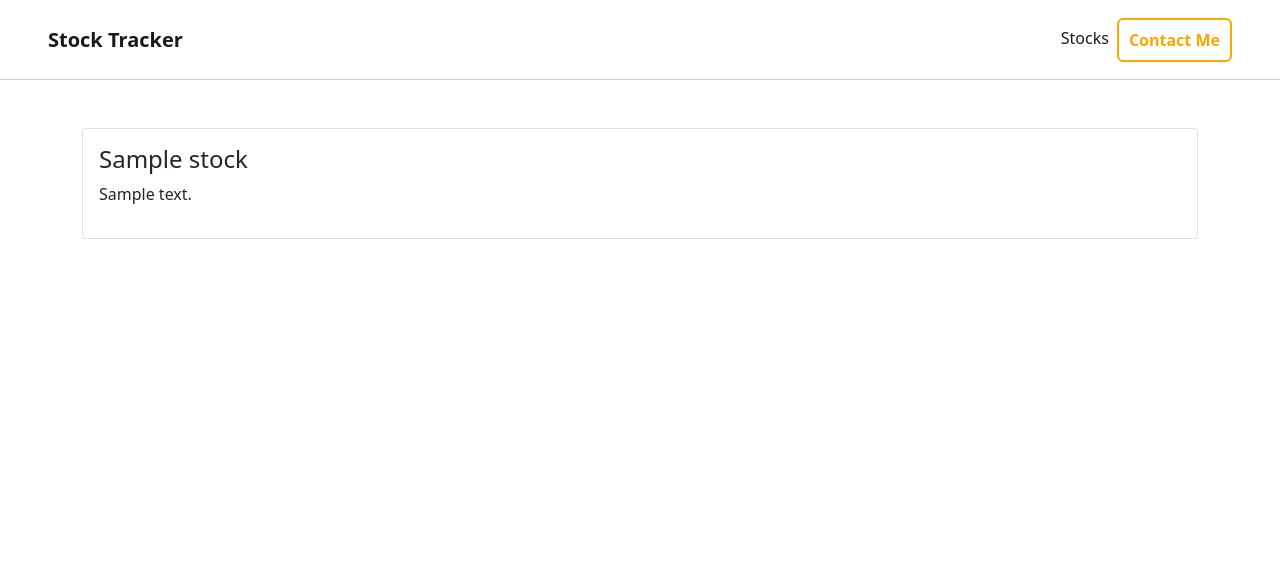
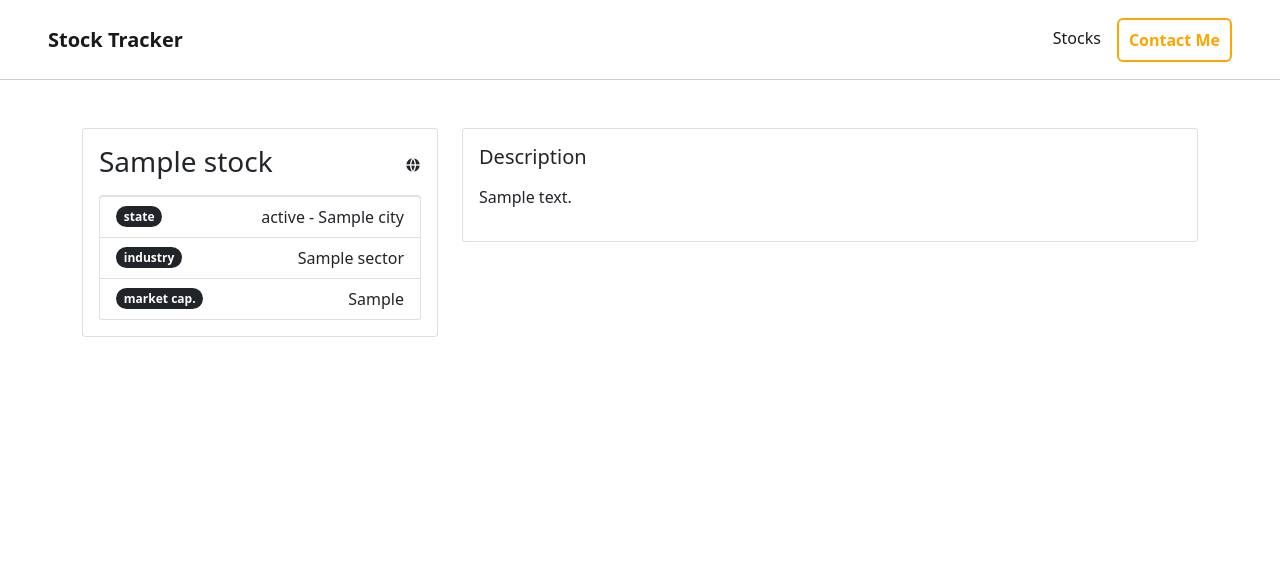
Before and after one commit to Baly-Dev/stock-viewer, a Django app: template main/templates/main/show.html in a window 1280 px wide. Shown: the top 577 px of the page. Run offline with Django 4.2, Linux system fonts and the light colour scheme; the template is opened without the code that fills it: most values are stand-ins (such as "Sample title", 1, 10 or a date in 2020).

Commit message:
improved: show view

```diff
--- a/main/templates/main/show.html
+++ b/main/templates/main/show.html
@@ -4,11 +4,37 @@
 <div id="show" class="py-5">
     <section id="firstSection">
         <div class="container">
-            <div class="card">
-                <div class="card-body">
-                    <h4>{{ stock.longName }}</h4>
-                    <p>{{ stock.longBusinessSummary }}</p>
-                <div>
+            <div class="row">
+                <div class="col-4">
+                    <div class="card p-3">
+                        <div class="d-flex align-items-center mb-2">
+                            <h3 class="">{{ stock.longName }}</h3>
+                            <a class="ms-auto text-decoration-none text-dark" target="_blank" href="{{ stock.website }}">
+                                <i class="ri-global-fill"></i>
+                            </a>
+                        </div>
+                        <ul class="list-group">
+                            <li class="list-group-item d-flex align-items-center">
+                                <span class="badge bg-dark rounded-pill">state</span>
+                                <p class="ms-auto m-0">{{ stock.state }} - {{ stock.city }}</p>
+                            </li>
+                            <li class="list-group-item d-flex align-items-center">
+                                <span class="badge bg-dark rounded-pill">industry</span>
+                                <p class="ms-auto m-0">{{ stock.sector }}</p>
+                            </li>
+                            <li class="list-group-item d-flex align-items-center">
+                                <span class="badge bg-dark rounded-pill">market cap.</span>
+                                <p class="ms-auto m-0">{{ stock.marketCap }}</p>
+                            </li>
+                        </ul>
+                    </div>
+                </div>
+                <div class="col-8">
+                    <div class="card p-3">
+                        <h5 class="mb-3">Description</h5>
+                        <p>{{ stock.longBusinessSummary }}</p>
+                    </div>
+                </div>
             </div>
         </div>
     </section>
--- a/main/views.py
+++ b/main/views.py
@@ -1,5 +1,4 @@
 from django.shortcuts import render
-from django.http import HttpResponse
 from django.http import HttpResponseNotFound
 from django.utils.text import slugify
 
@@ -52,6 +51,8 @@ def stock(request, stock_slug):
     # ticker get a specific stock by the symbol
     stock = yf.Ticker(detail_stock['symbol']).info
 
+    #print(stock.keys())
+
     # passing data to the view
     context = {
         'stock' : stock
--- a/templates/partials/header.html
+++ b/templates/partials/header.html
@@ -12,7 +12,7 @@
             <!-- navbar right side -->
             <div id="navbarNav" class="collapse navbar-collapse ">
                 <ul class="navbar-nav ms-auto">
-                    <li class="nav-item">
+                    <li class="nav-item me-2">
                         <a class="nav-link active" href="{% url 'index' %}">Stocks</a>
                     </li>
                     <a href="mailto:kevin@balydev.com" class="btn__custom btn__unfill">Contact Me</a>
```
